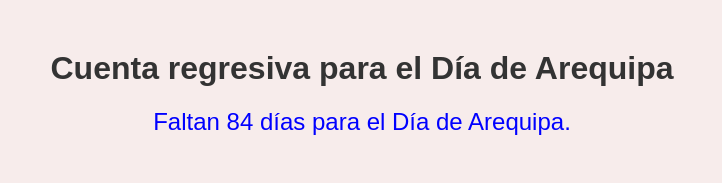
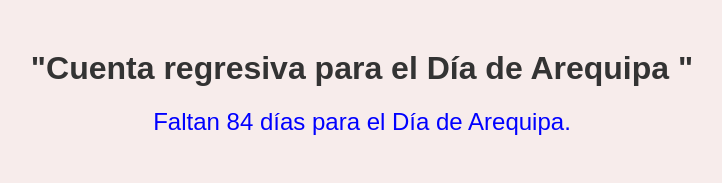
Before and after one commit to Dan-Ar5/Pweb2---Lab02, a plain HTML site: page Ejercicio 3/index.html in a window 1280 px wide. Shown: the top 183 px of the page, 278-1000 px from the left. Drawn offline with Linux system fonts and the light colour scheme.

Commit message:
Ejercicio3 - título

```diff
--- a/Ejercicio 3/index.html
+++ b/Ejercicio 3/index.html
@@ -5,7 +5,7 @@
   <link rel="stylesheet" type="text/css" href="style.css">
 </head>
 <body>
-  <h1>Cuenta regresiva para el Día de Arequipa</h1>
+  <h1> "Cuenta regresiva para el Día de Arequipa "</h1>
   <p id="countdown"></p>
 
   <div class="image-container">
```
